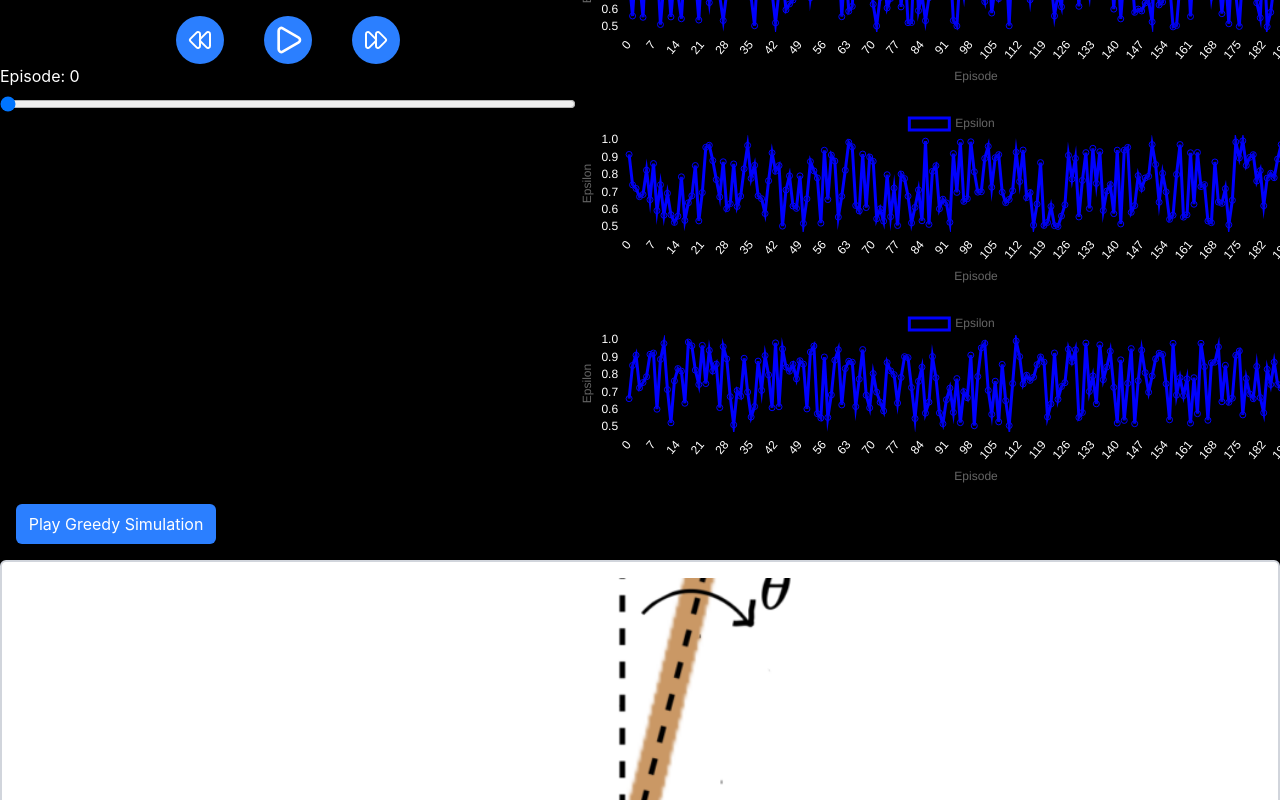
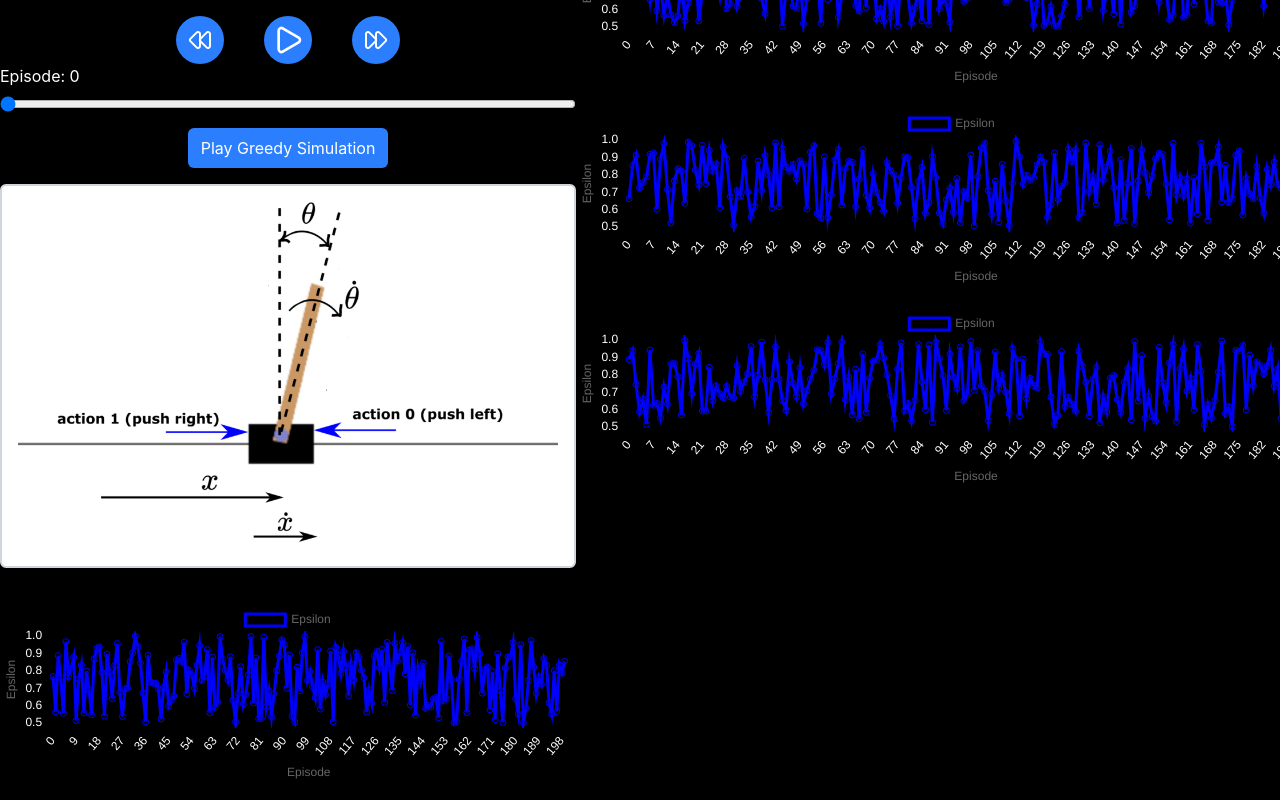
Before and after one commit to ultracookies/ai-algorithm-visualiser, a Next.js app: page / in a window 1280 px wide. Shown: the part 760-1560 px from the top of the page. Built offline with nearby package versions, Linux system fonts and the light colour scheme.

Commit message:
Package network client components into another client component.

```diff
--- /dev/null
+++ b/app/ClientNetworkController.tsx
@@ -0,0 +1,72 @@
+"use client";
+
+import { MediaControls, SeekBar } from "./playback-control-components/seek-bar";
+import NeuralNetworkSVG from "./neural-network-components/neural-network-visual";
+import { WeightTableContainerProps } from "./weight-table-types";
+import { LineGraph } from "./training-metric-components";
+import WeightTablesContainer from "./weight-table-components/weight-tables-container";
+import hi from "./photos/hi.jpeg";
+
+export default function ClientNetworkController({
+  networkDims,
+  network,
+}: {
+  networkDims: number[];
+  network: WeightTableContainerProps[];
+}) {
+  return (
+    <div className="flex flex-row mt-5">
+      {/* parent component */}
+
+      <div className="flex flex-col items-center" style={{ width: "45%" }}>
+        <NeuralNetworkSVG networkDims={networkDims} />
+        <MediaControls />
+        <SeekBar numEpisodes={200} />
+        <GreedySimulationContainer />
+      </div>
+      <NeuralNetworkTrainingMetricsDisplay network={network} />
+    </div>
+  );
+}
+
+const GreedySimulationContainer = () => {
+  return (
+    <>
+      <button className="bg-blue-500 text-white p-2 rounded-md w-50 m-4">
+        Play Greedy Simulation
+      </button>
+      <SimulationStream />
+      <LineGraph numEpisodes={200} />
+    </>
+  );
+};
+
+const NeuralNetworkTrainingMetricsDisplay = ({
+  network,
+}: {
+  network: WeightTableContainerProps[];
+}) => {
+  return (
+    <div className="flex flex-col" style={{ width: "auto" }}>
+      <WeightTablesContainer network={network} />
+      <LineGraph numEpisodes={200} />
+      <LineGraph numEpisodes={200} />
+      <LineGraph numEpisodes={200} />
+    </div>
+  );
+};
+
+const SimulationStream = () => {
+  return (
+    <div
+      className="flex h-96 p-4 border-2 border-gray-300 rounded-md mb-4 bg-white"
+      style={{ width: "auto" }}
+    >
+      <img
+        src={hi.src}
+        alt="Gym Environment Stream"
+        className="w-full h-full object-cover rounded-md"
+      />
+    </div>
+  );
+};
--- a/app/page.tsx
+++ b/app/page.tsx
@@ -8,6 +8,7 @@ import NeuralNetworkSVG from "./neural-network-components/neural-network-visual"
 import { MediaControls, SeekBar } from "./playback-control-components/seek-bar";
 import { LineGraph } from "./training-metric-components";
 import hi from "./photos/hi.jpeg";
+import ClientNetworkController from "./ClientNetworkController";
 
 function generateRandomArray(
   rowCount: number,
@@ -86,51 +87,13 @@ export default function Page() {
       <div className="flex justify-center">
         <h1 className="text-white text-4xl font-bold m-4">Deep Q Network</h1>
       </div>
-
+      <ClientNetworkController networkDims={networkDims} network={network} />
       <div className="flex flex-col">
-        <div className="flex flex-row mt-5">
-          {/* parent component */}
-
-          <div className="flex flex-col items-center" style={{ width: "45%" }}>
-            <NeuralNetworkSVG networkDims={networkDims} />
-            <MediaControls />
-            <SeekBar numEpisodes={200} />
-          </div>
-          <NeuralNetworkTrainingMetricsDisplay network={network} />
-        </div>
-        <GreedySimulationContainer />
         <DeepQNetworkDescription />
       </div>
     </>
   );
 }
-
-const GreedySimulationContainer = () => {
-  return (
-    <>
-      <button className="bg-blue-500 text-white p-2 rounded-md w-50 m-4">
-        Play Greedy Simulation
-      </button>
-      <SimulationStream />
-      <LineGraph numEpisodes={200} />
-    </>
-  );
-};
-
-const NeuralNetworkTrainingMetricsDisplay = ({
-  network,
-}: {
-  network: WeightTableContainerProps[];
-}) => {
-  return (
-    <div className="flex flex-col" style={{ width: "auto" }}>
-      <WeightTablesContainer network={network} />
-      <LineGraph numEpisodes={200} />
-      <LineGraph numEpisodes={200} />
-      <LineGraph numEpisodes={200} />
-    </div>
-  );
-};
 
 const DeepQNetworkDescription = () => {
   return (
@@ -153,18 +116,3 @@ const DeepQNetworkDescription = () => {
     </>
   );
 };
-
-const SimulationStream = () => {
-  return (
-    <div
-      className="flex h-96 p-4 border-2 border-gray-300 rounded-md mb-4 bg-white"
-      style={{ width: "auto" }}
-    >
-      <img
-        src={hi.src}
-        alt="Gym Environment Stream"
-        className="w-full h-full object-cover rounded-md"
-      />
-    </div>
-  );
-};
```
